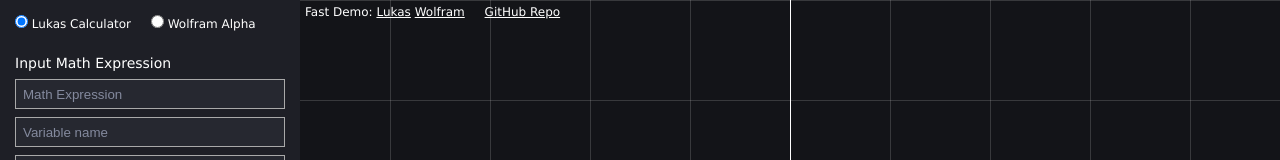
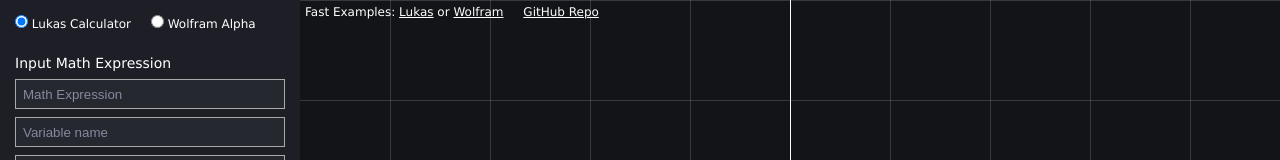
Before and after one commit to lukas-pierce/graph-builder, a website with bundled scripts: page index.html in a window 1280 px wide. Shown: the top 160 px of the page. Built offline with nearby package versions, Linux system fonts and the light colour scheme.

Commit message:
update index.html

```diff
--- a/index.html
+++ b/index.html
@@ -29,8 +29,8 @@
   <div class="col-right">
     <canvas id="canvas" width="500" height="500"></canvas>
     <div class="demo-links">
-      Fast Demo:
-      <a href="#" class="demo-link" data-demo="lukas">Lukas</a>
+      Fast Examples:
+      <a href="#" class="demo-link" data-demo="lukas">Lukas</a> or
       <a href="#" class="demo-link" data-demo="wolfram">Wolfram</a>
       <a href="https://github.com/lukas-pierce/jakesby-test" class="github-link" target="_blank">GitHub Repo</a>
     </div>
```
